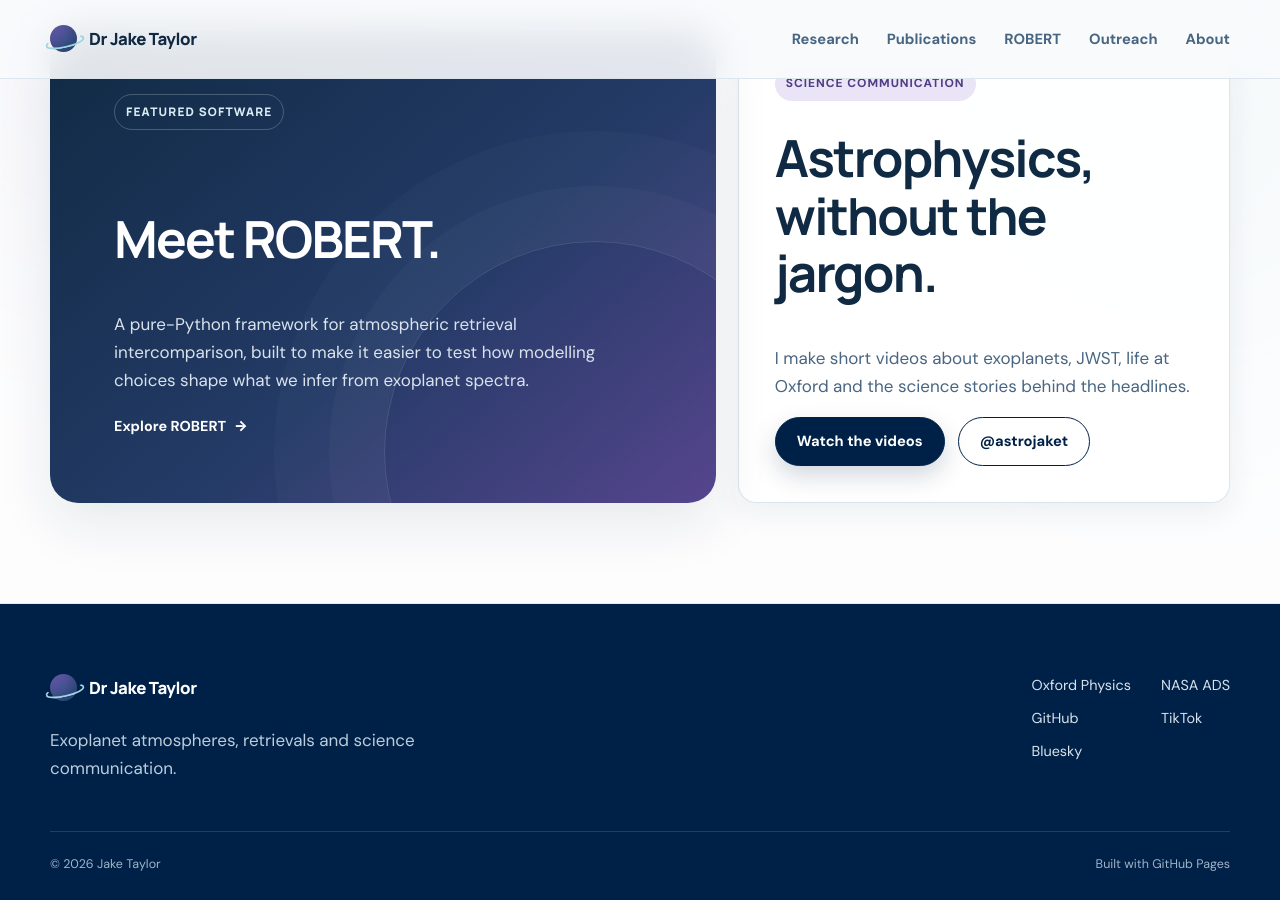
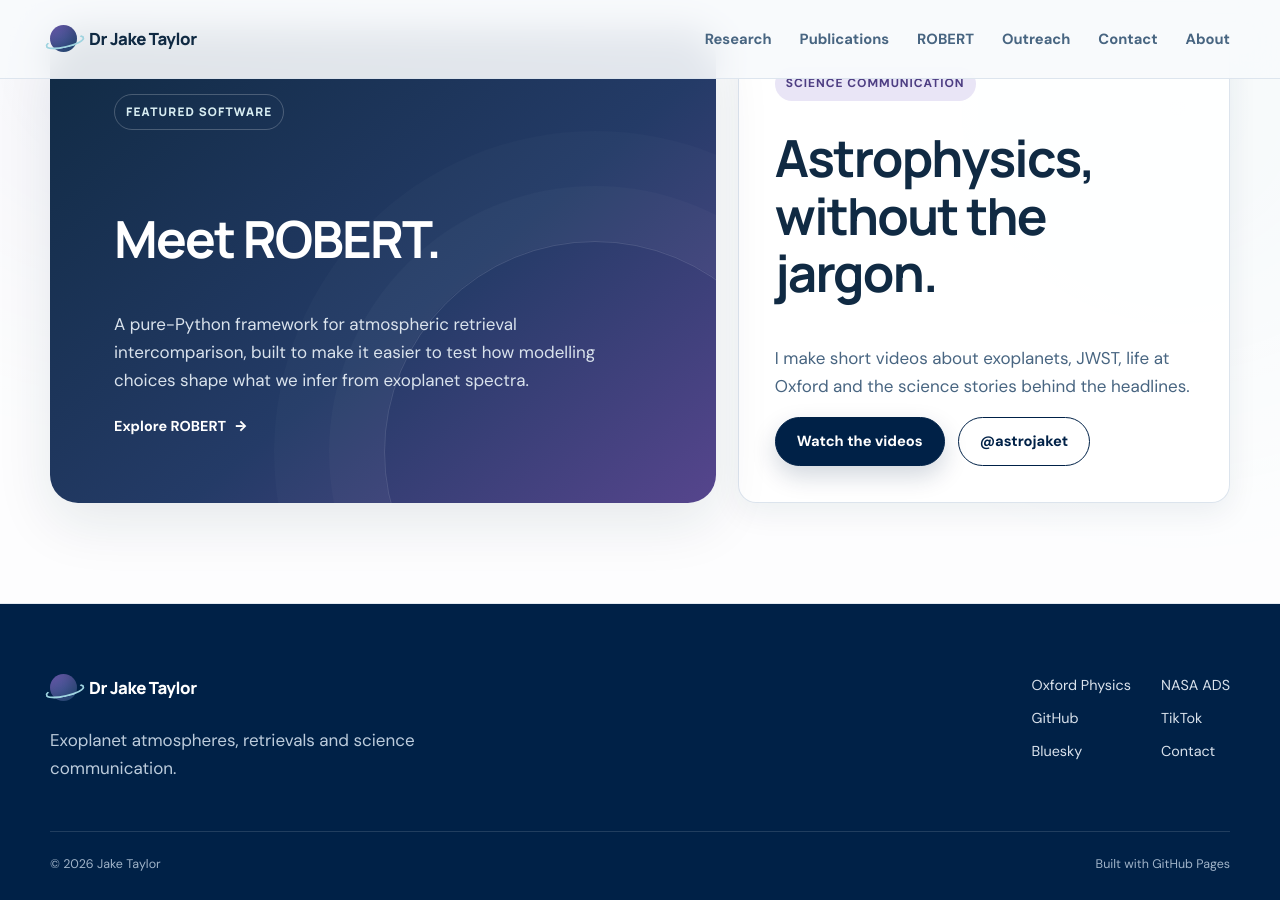
Before and after one commit to astrojaket/astrojaket.github.io, a Jekyll site: the page built from index.html, in a window 1280 px wide and 900 px high, scrolled down 2347 px. Built offline with Jekyll 4.4.1, drawn with Linux system fonts in a browser that asks for light colours.

Commit message:
Add contact and consulting: update _layouts/default.html

```diff
--- a/_layouts/default.html
+++ b/_layouts/default.html
@@ -30,6 +30,7 @@
           <a href="{{ '/publications/' | relative_url }}" {% if page.url == '/publications/' %}aria-current="page"{% endif %}>Publications</a>
           <a href="{{ '/robert/' | relative_url }}" {% if page.url == '/robert/' %}aria-current="page"{% endif %}>ROBERT</a>
           <a href="{{ '/posts/' | relative_url }}" {% if page.url == '/posts/' %}aria-current="page"{% endif %}>Outreach</a>
+          <a href="{{ '/#contact' | relative_url }}">Contact</a>
           <a href="{{ '/about/' | relative_url }}" {% if page.url == '/about/' %}aria-current="page"{% endif %}>About</a>
         </nav>
       </div>
@@ -54,6 +55,7 @@
           <a href="https://github.com/astrojaket">GitHub</a>
           <a href="https://www.tiktok.com/@astrojaket">TikTok</a>
           <a href="https://bsky.app/profile/astrojake.bsky.social">Bluesky</a>
+          <a href="mailto:jake.taylor@physics.ox.ac.uk">Contact</a>
         </div>
       </div>
       <div class="footer-note">
```
